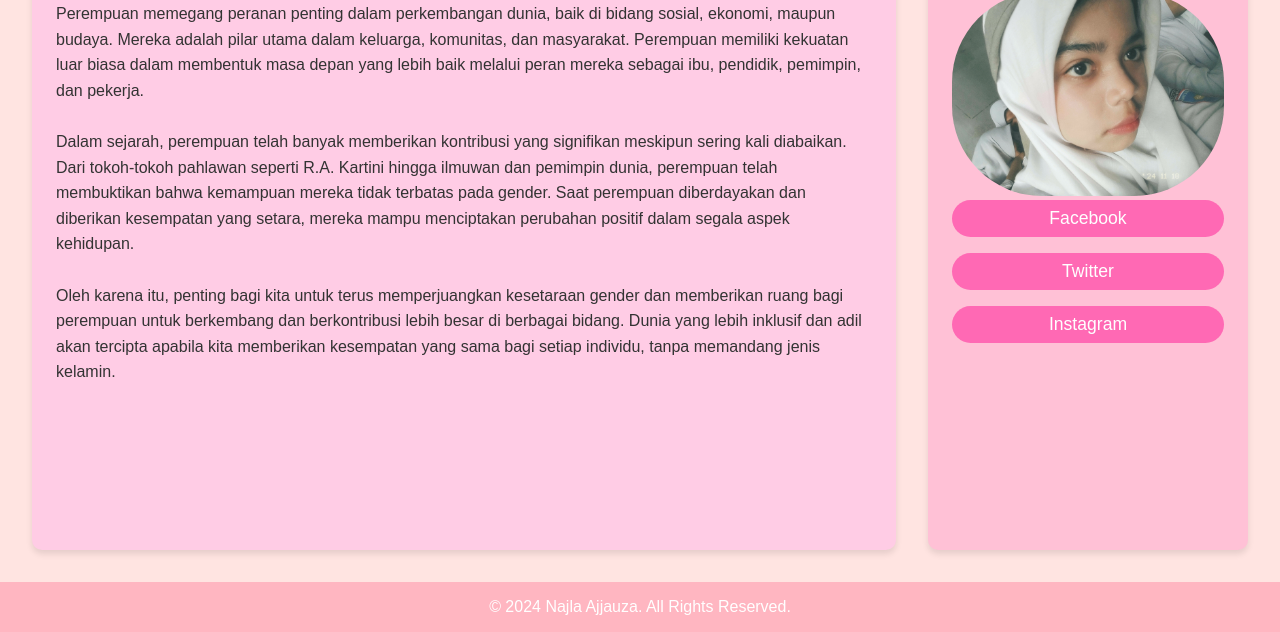
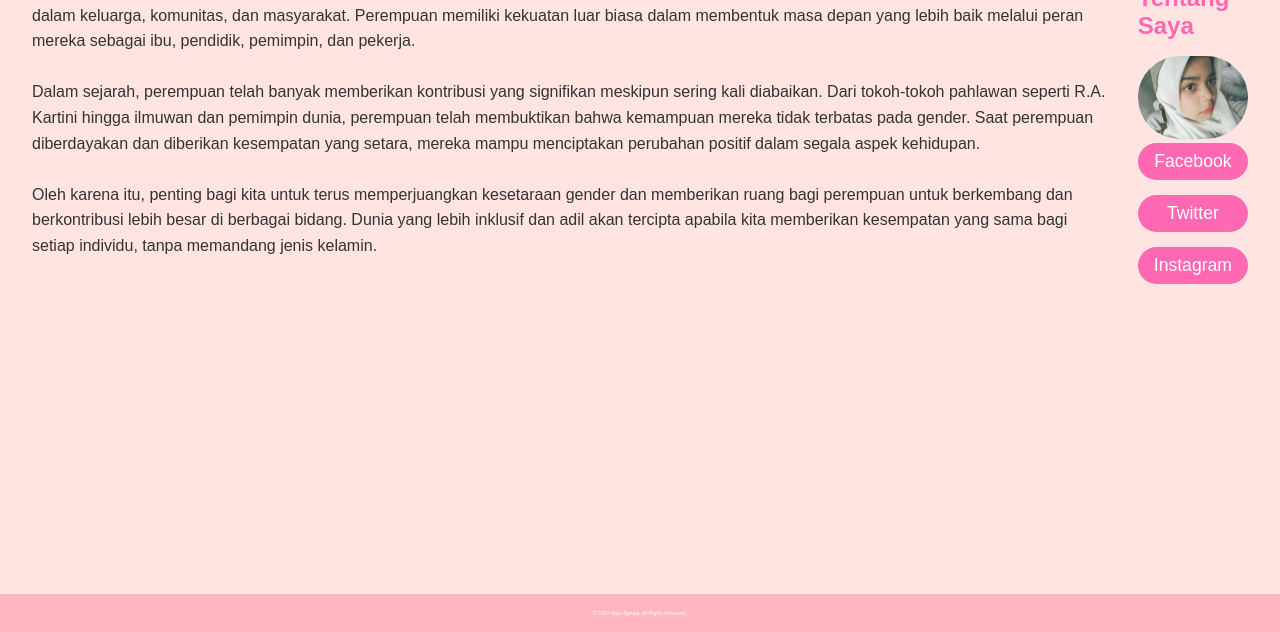
Before and after one commit to Nazlove/submission1, a plain HTML site: page index.html in a window 1280 px wide. Shown: the part 168-800 px from the top of the page. Drawn offline with Linux system fonts and the light colour scheme.

Commit message:
Update index.html

```diff
--- a/index.html
+++ b/index.html
@@ -3,7 +3,7 @@
 <head>
   <meta charset="UTF-8">
   <meta name="viewport" content="width=device-width, initial-scale=1.0">
-  <title>Landing Page Nuansa Pink</title>
+  <title>Submission Najla</title>
   <style>
     * {
       margin: 0;
@@ -25,10 +25,10 @@
       display: flex;
       justify-content: space-between;
       align-items: center;
-      box-shadow: 0 4px 6px rgba(0, 0, 0, 0.1);
+
     }
 
-    header .logo {
+    header .judul {
       font-size: 1.5rem;
       font-weight: bold;
       color: #fff;
@@ -46,11 +46,6 @@
       font-size: 1rem;
       padding: 0.5rem 1rem;
       border-radius: 20px;
-      transition: background-color 0.3s;
-    }
-
-    nav a:hover {
-      background-color: #FF69B4;
     }
 
     main {
@@ -61,13 +56,6 @@
       gap: 2rem;
     }
 
-    article {
-      flex: 3;
-      background-color: #FFCCE5;
-      border-radius: 10px;
-      padding: 1.5rem;
-      box-shadow: 0 4px 6px rgba(0, 0, 0, 0.1);
-    }
 
     article h1 {
       font-size: 2rem;
@@ -81,13 +69,12 @@
       line-height: 1.6;
     }
 
-    aside {
-      flex: 1;
-      background-color: #FFC1D6;
-      border-radius: 10px;
-      padding: 1.5rem;
-      box-shadow: 0 4px 6px rgba(0, 0, 0, 0.1);
-    }
+      aside {
+        justify-content: space-between;
+        padding-top: 60px;
+        flex: 1;
+
+      }
 
     aside h2 {
       font-size: 1.5rem;
@@ -99,7 +86,7 @@
       list-style: none;
       display: flex;
       flex-direction: column;
-      gap: 1rem;
+      gap: 15px;
     }
 
     aside ul li a {
@@ -109,13 +96,8 @@
       background-color: #FF69B4;
       padding: 0.5rem 1rem;
       border-radius: 20px;
-      transition: background-color 0.3s;
       text-align: center;
       display: block;
-    }
-
-    aside ul li a:hover {
-      background-color: #FF1493;
     }
 
     footer {
@@ -123,13 +105,13 @@
       text-align: center;
       padding: 1rem;
       color: #fff;
-      font-size: 1rem;
+      font-size: 5px;
     }
   </style>
 </head>
 <body>
  <header>
-   <div class="logo">Nazlove</div>
+   <div class="judul">Nazlove</div>
     <nav>
       <ul>
         <li><a href="#" id="reason">Alasan</a></li>
@@ -154,7 +136,7 @@
 
     </article>
     <aside>
-      <h2>Tantang Saya</h2>
+      <h2>Tentang Saya</h2>
       <img src="nazla.jpg" alt="foto saya" style="width: 100%; border-radius: 90px;">
       <ul>
         <li><a href="https://www.facebook.com/profile.php?id=100085293286077">Facebook</a></li>
@@ -168,4 +150,4 @@
     &copy; 2024 Najla Ajjauza. All Rights Reserved.
   </footer>
 </body>
-</html>
+              </html>
```
